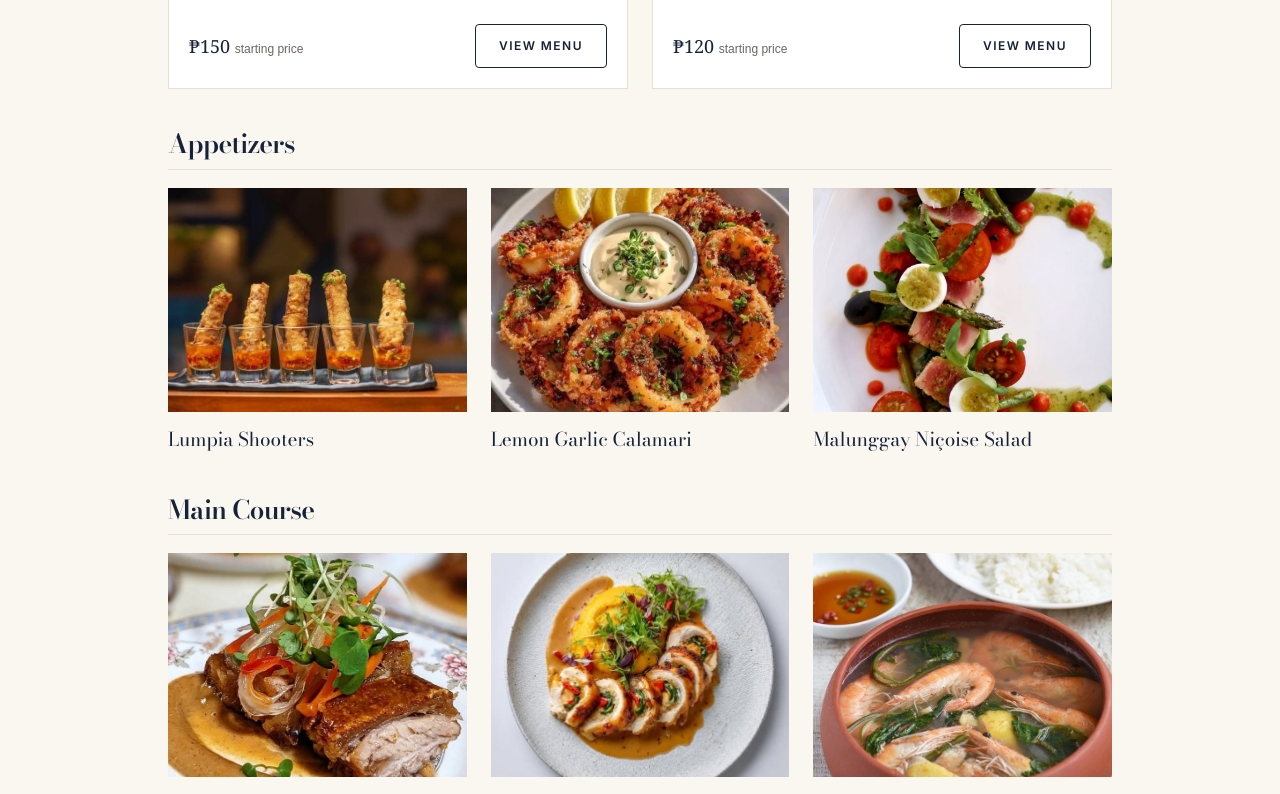
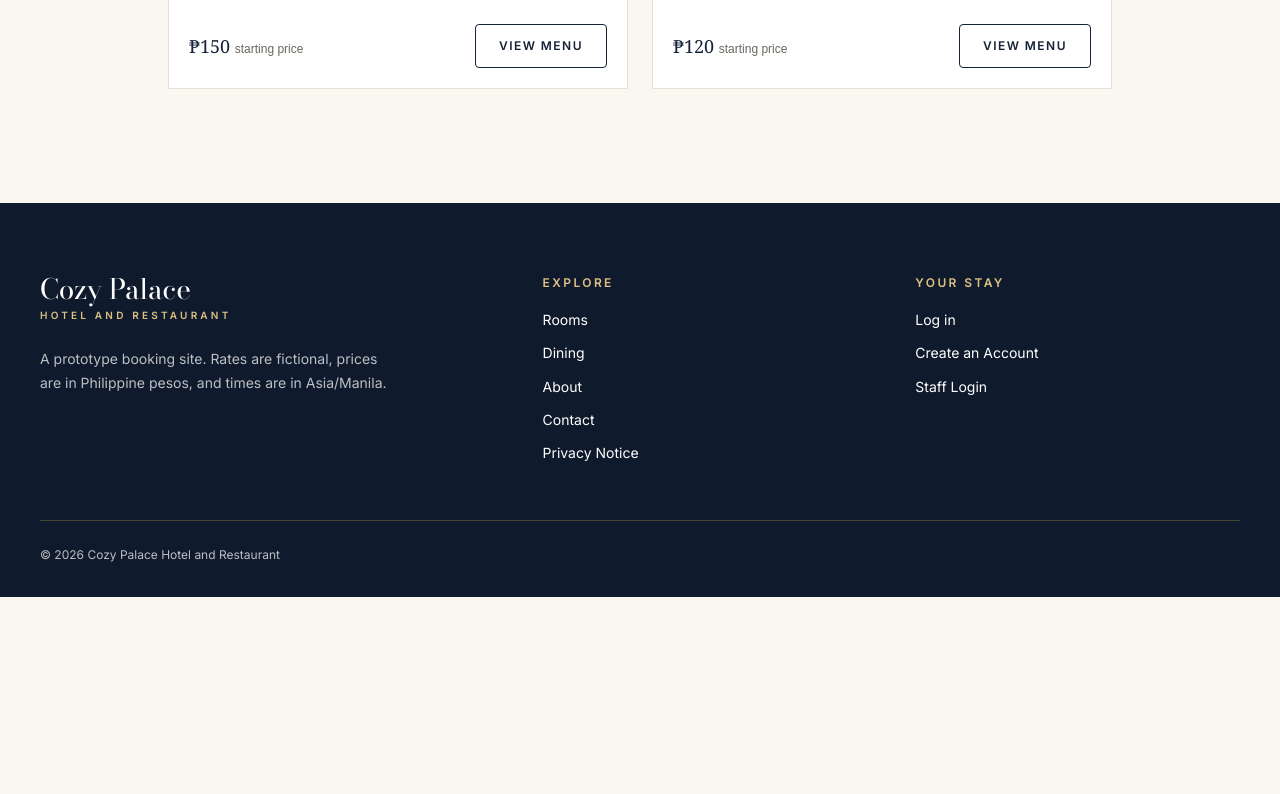
Before and after one commit to neilfrfr/cozy-palace, a Next.js app in the folder frontend/: page /dining in a window 1280 px wide. Shown: the part 1820-2614 px from the top of the page. After the commit the page ends 2417 px from the top, so only its background shows below. Built offline with nearby package versions, Linux system fonts and the light colour scheme; no server answers; the database is empty.

Commit message:
Remove menu categories section from Dining page

```diff
--- a/frontend/app/dining/page.tsx
+++ b/frontend/app/dining/page.tsx
@@ -1,4 +1,3 @@
-import Image from "next/image";
 import Link from "next/link";
 import "./dining.css";
 import { MenuCategories } from "./menu-categories";
@@ -6,14 +5,10 @@ import { PageBanner } from "@/components/page-banner";
 import { getDiningTables } from "@/lib/inventory/service";
 import { isConfigured } from "@/lib/supabase/config";
 import { SetupNotice } from "@/components/setup-notice";
-import { menu, menuImage, type MenuSection } from "@/lib/menu";
-import { getMenu, menuSections, type MenuRow } from "@/lib/orders";
 import {
   getSiteContent,
-  itemPhoto,
   photo,
   text,
-  type SiteContent,
 } from "@/lib/site-content";
 import { TablePicker } from "@/components/table-picker";
 import { createClient } from "@/lib/supabase/server";
@@ -28,32 +23,15 @@ async function viewerRole() {
   const { data } = await db.auth.getUser();
   return data.user ? readRole(db, data.user.id) : null;
 }
-/** Available dishes from the admin menu with their photos; the bundled menu until the database has items. */
-function publicMenu(items: MenuRow[], content: SiteContent): MenuSection[] {
-  if (!items.length) return menu;
-  return menuSections
-    .map((title) => ({
-      title,
-      items: items
-        .filter((m) => m.available && m.section === title)
-        .map((m) => ({
-          name: m.name,
-          image: itemPhoto(content, "menu", m.id) ?? menuImage(m.name) ?? "/design/dining.jpg",
-        })),
-    }))
-    .filter((s) => s.items.length);
-}
-
 export default async function Dining() {
   const configured = isConfigured();
-  const [tables, role, items, content] = configured
+  const [tables, role, content] = configured
     ? await Promise.all([
         getDiningTables(),
         viewerRole(),
-        getMenu(),
         getSiteContent(),
       ])
-      : [[], null, [], {}];
+    : [[], null, {}];
   return (
     <div className="public-page dining-page">
       <PageBanner
@@ -103,21 +81,6 @@ export default async function Dining() {
           <h2 id="menu-title">From Our Kitchen</h2>
         </div>
         <MenuCategories />
-        <div className="menu-section" aria-label="Current available dishes">
-          {publicMenu(items, content).map((section) => (
-            <div key={section.title}>
-              <h3>{section.title}</h3>
-              <ul className="menu-grid">
-                {section.items.map((dish) => (
-                  <li className="menu-card" key={dish.name}>
-                    <div className="menu-photo"><Image src={dish.image} alt={dish.name} fill sizes="(max-width: 760px) 50vw, 25vw" /></div>
-                    <p>{dish.name}</p>
-                  </li>
-                ))}
-              </ul>
-            </div>
-          ))}
-        </div>
       </section>
     </div>
   );
```
